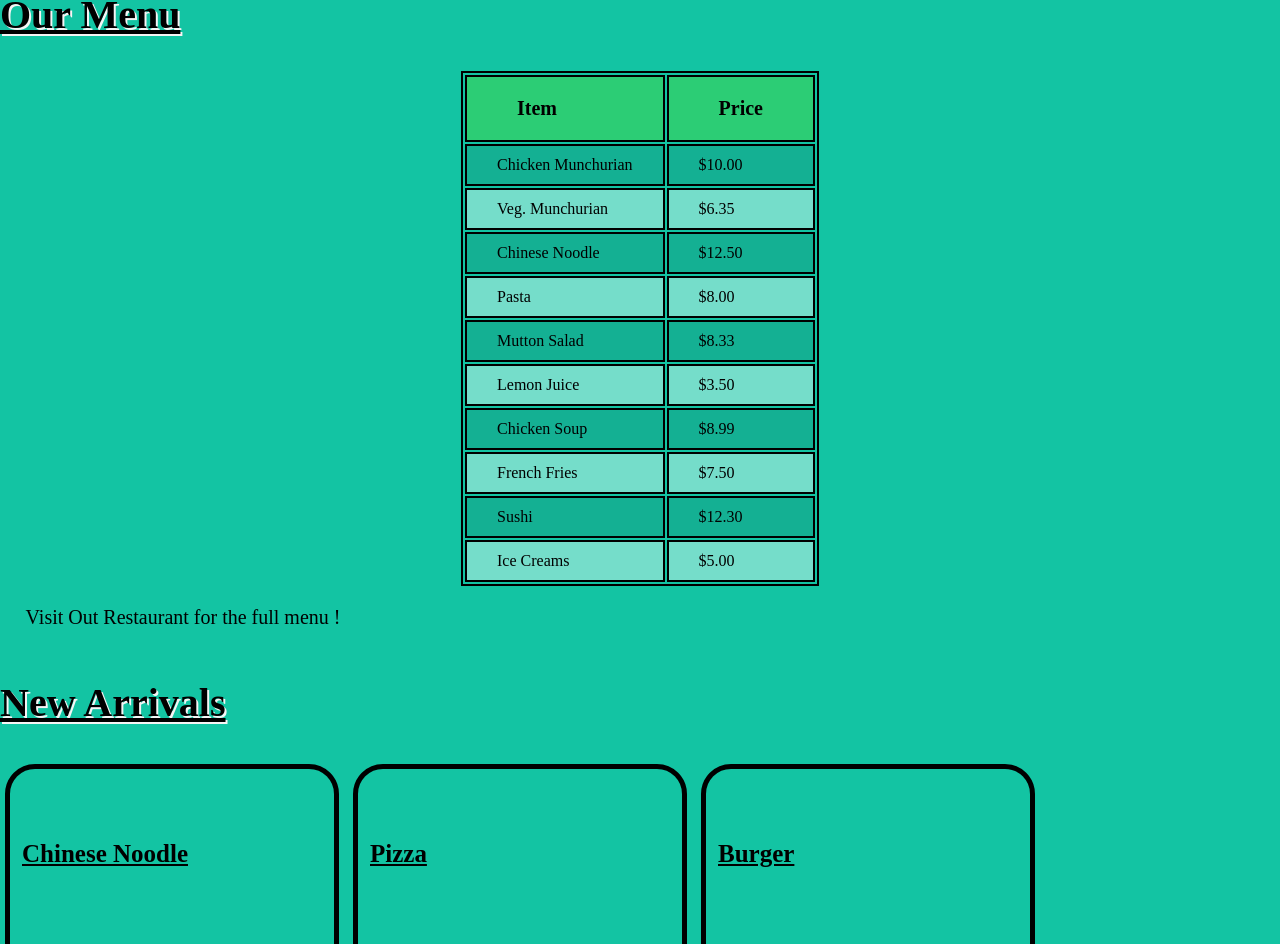
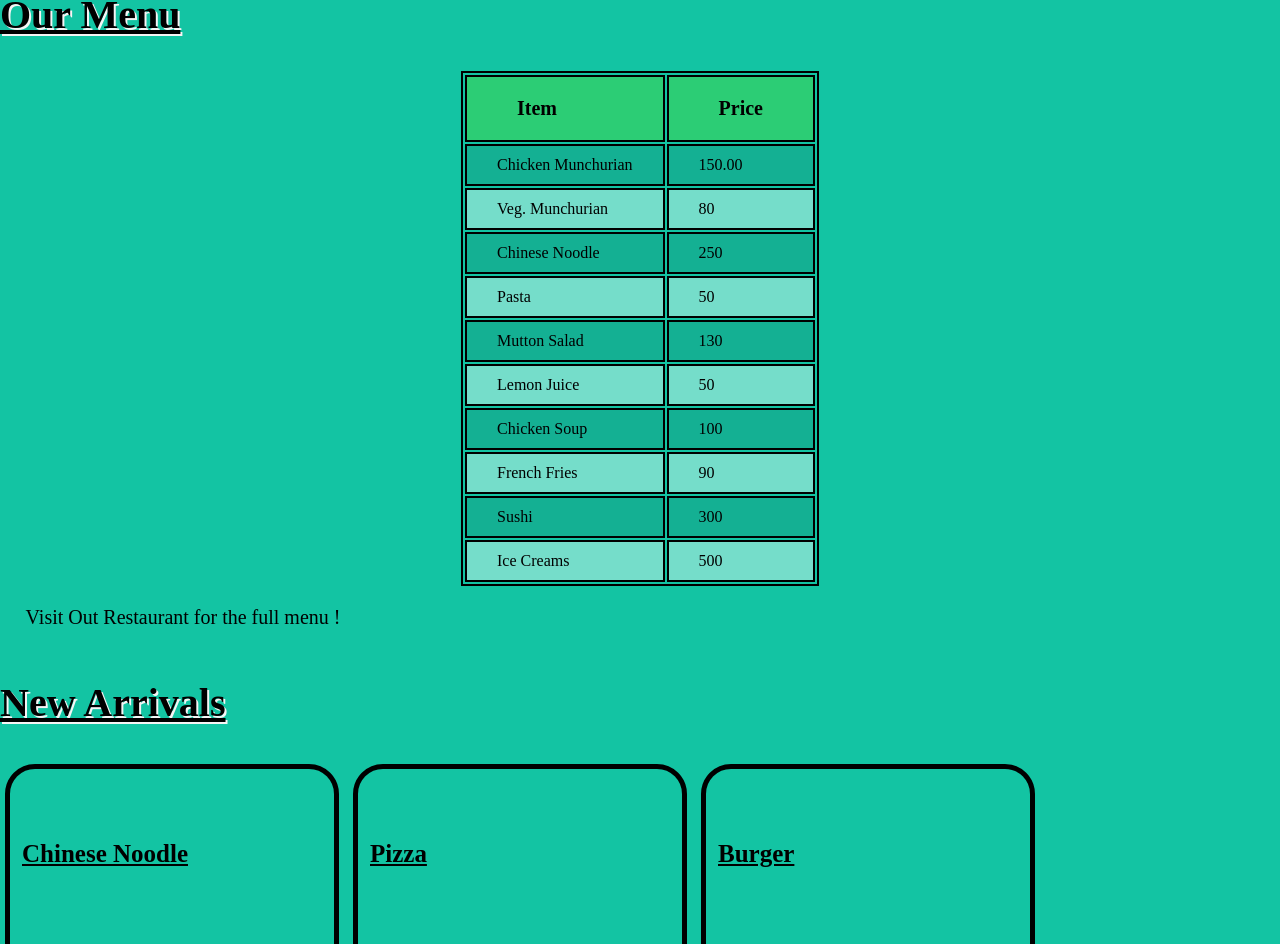
Before and after one commit to Prathameshjtp/Little-Lemon-Restorent-Website, a plain HTML site: page index.html in a window 1280 px wide. Shown: the part 1510-2454 px from the top of the page. Drawn offline with Linux system fonts and the light colour scheme.

Commit message:
Update index.html

```diff
--- a/index.html
+++ b/index.html
@@ -74,47 +74,47 @@
                 </tr>
                 <tr>
                     <td>Chicken Munchurian</td>
-                    <td>$10.00</td>
+                    <td>150.00</td>
                 </tr>
                 <tr>
                     <td>Veg. Munchurian</td>
-                    <td>$6.35</td>
+                    <td>80</td>
                 </tr>
                 <tr>
                     <td>Chinese Noodle</td>
-                    <td>$12.50</td>
+                    <td>250</td>
                 </tr>
                 <tr>
                     <td>Pasta</td>
-                    <td>$8.00</td>
+                    <td>50</td>
                 </tr>
                 <tr>
                     <td>
                         Mutton Salad
                     </td>
-                    <td>$8.33</td>
+                    <td>130</td>
                 </tr>
                 <tr>
                     <td>Lemon Juice</td>
-                    <td>$3.50</td>
+                    <td>50</td>
                 </tr>
                 <tr>
                     <td>Chicken Soup</td>
-                    <td>$8.99</td>
+                    <td>100</td>
                 </tr>
                 <tr>
                     <td>French Fries</td>
-                    <td>$7.50</td>
+                    <td>90</td>
                 </tr>
                 <tr>
                     <td>
                         Sushi
                     </td>
-                    <td>$12.30</td>
+                    <td>300</td>
                 </tr>
                 <tr>
                     <td>Ice Creams</td>
-                    <td>$5.00</td>
+                    <td>500</td>
                 </tr>
             </table>
             <p>Visit Out Restaurant for the full menu !</p>
```
